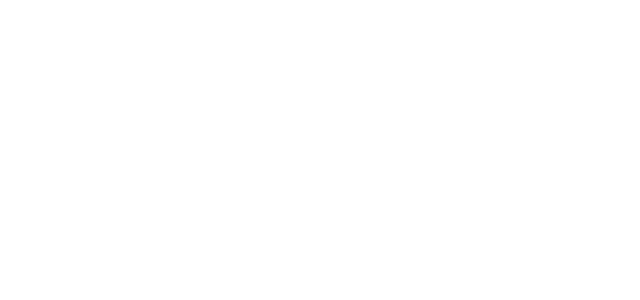
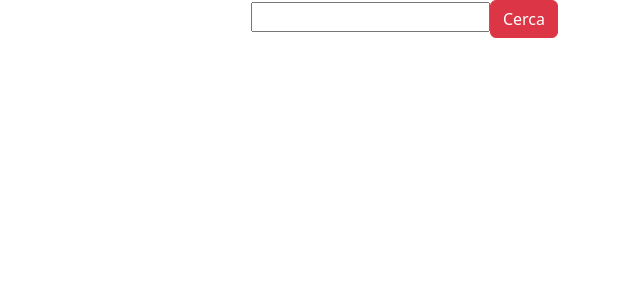
Before and after one commit to Gabridg/vue-boolfix, a Vue app: page / in a window 1280 px wide. Shown: the top 300 px of the page, without its empty margins (640-1280 px from the left). Built offline with nearby package versions, Linux system fonts and the light colour scheme.

Commit message:
displaying elements on page

```diff
--- a/src/App.vue
+++ b/src/App.vue
@@ -1,15 +1,16 @@
 <template>
   <div id="app">
-
+    <Header></Header>
   </div>
 </template>
 
 <script>
-
+import Header from './components/TheHeader.vue';
 
 export default {
   name: 'App',
   components: {
+    Header,
   }
 }
 </script>
--- /dev/null
+++ b/src/assets/SCSS/style.scss
@@ -0,0 +1 @@
+@import '~bootstrap/scss/bootstrap.scss';
--- /dev/null
+++ b/src/components/TheHeader.vue
@@ -0,0 +1,21 @@
+<template>
+    <div class="container">
+        <div class="d-flex justify-content-between align-items-center">
+            <h1></h1>
+            <div>
+                <input type="text">
+                <button class="btn btn-danger">Cerca</button>
+            </div>
+        </div>
+    </div>
+</template>
+
+<script>
+export default {
+    name: "TheHeader",
+}
+</script>
+
+<style lang="scss">
+@import'../assets/Scss/style.scss';
+</style>
```
Also changed, not shown: src/assets/img/en.png (added), src/assets/img/it.png (added).
